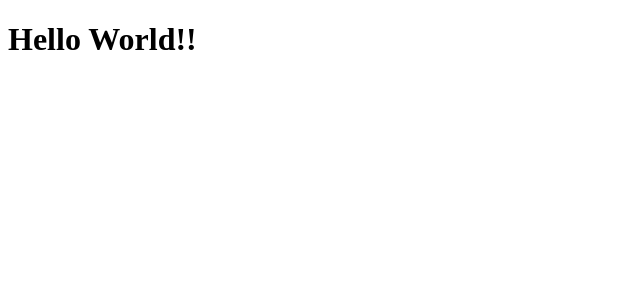
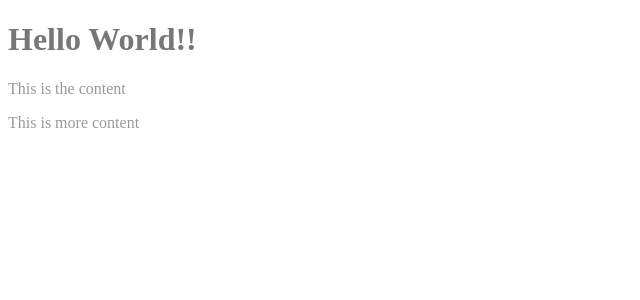
Before and after one commit to azizhk/next-typescript-mdx-emotion, a Next.js app: page / in a window 1280 px wide. Shown: the top 300 px of the page, without its empty margins (0-640 px from the left). Built offline with nearby package versions, Linux system fonts and the light colour scheme.

Commit message:
Emotion setup

```diff
--- /dev/null
+++ b/pages/_app.tsx
@@ -0,0 +1,20 @@
+import App from "next/app";
+import { hydrate } from "emotion";
+export default App;
+
+// tslint:disable-next-line
+declare global {
+  interface Window {
+    __NEXT_DATA__: {
+      ids: string[];
+    };
+  }
+}
+
+if (
+  typeof window !== "undefined" &&
+  typeof window.__NEXT_DATA__ !== "undefined" &&
+  typeof window.__NEXT_DATA__.ids !== "undefined"
+) {
+  hydrate(window.__NEXT_DATA__.ids);
+}
--- /dev/null
+++ b/pages/_document.tsx
@@ -0,0 +1,47 @@
+import * as React from "react";
+import Document, {
+  Head,
+  Main,
+  NextScript,
+  NextDocumentContext,
+  DocumentProps as _DocumentProps
+} from "next/document";
+import { extractCritical } from "emotion-server";
+import { EmotionCritical } from "create-emotion-server";
+
+interface DocumentProps extends _DocumentProps, EmotionCritical {}
+
+export default class MyDocument extends Document<DocumentProps> {
+  static getInitialProps(ctx: NextDocumentContext) {
+    // const page = Document.getInitialProps(ctx)
+    const { renderPage } = ctx;
+    const page = renderPage();
+    let styles;
+    if (page.html) {
+      styles = extractCritical(page.html);
+    }
+    return { ...page, ...styles };
+  }
+
+  constructor(props: DocumentProps) {
+    super(props);
+    const { __NEXT_DATA__, ids } = props;
+    if (ids) {
+      __NEXT_DATA__.ids = ids;
+    }
+  }
+
+  render() {
+    return (
+      <html>
+        <Head>
+          <style dangerouslySetInnerHTML={{ __html: this.props.css }} />
+        </Head>
+        <body>
+          <Main />
+          <NextScript />
+        </body>
+      </html>
+    );
+  }
+}
--- a/pages/index.tsx
+++ b/pages/index.tsx
@@ -1,7 +1,22 @@
-import * as React from "react"
+import * as React from "react";
+import { css } from "emotion";
+
+const headerStyle = css({
+  color: "#777"
+});
+
+const contentStyle = css({
+  color: "#999"
+});
 
 export default class Index extends React.PureComponent {
   render() {
-    return <h1>Hello World!!</h1>
+    return (
+      <div>
+        <h1 className={headerStyle}>Hello World!!</h1>
+        <p className={contentStyle}>This is the content</p>
+        <p className={contentStyle}>This is more content</p>
+      </div>
+    );
   }
 }
```
Also changed, not shown: package.json (+9 -8 lines), .babelrc, 2 other files (tests, documents, lock files or other folders).
